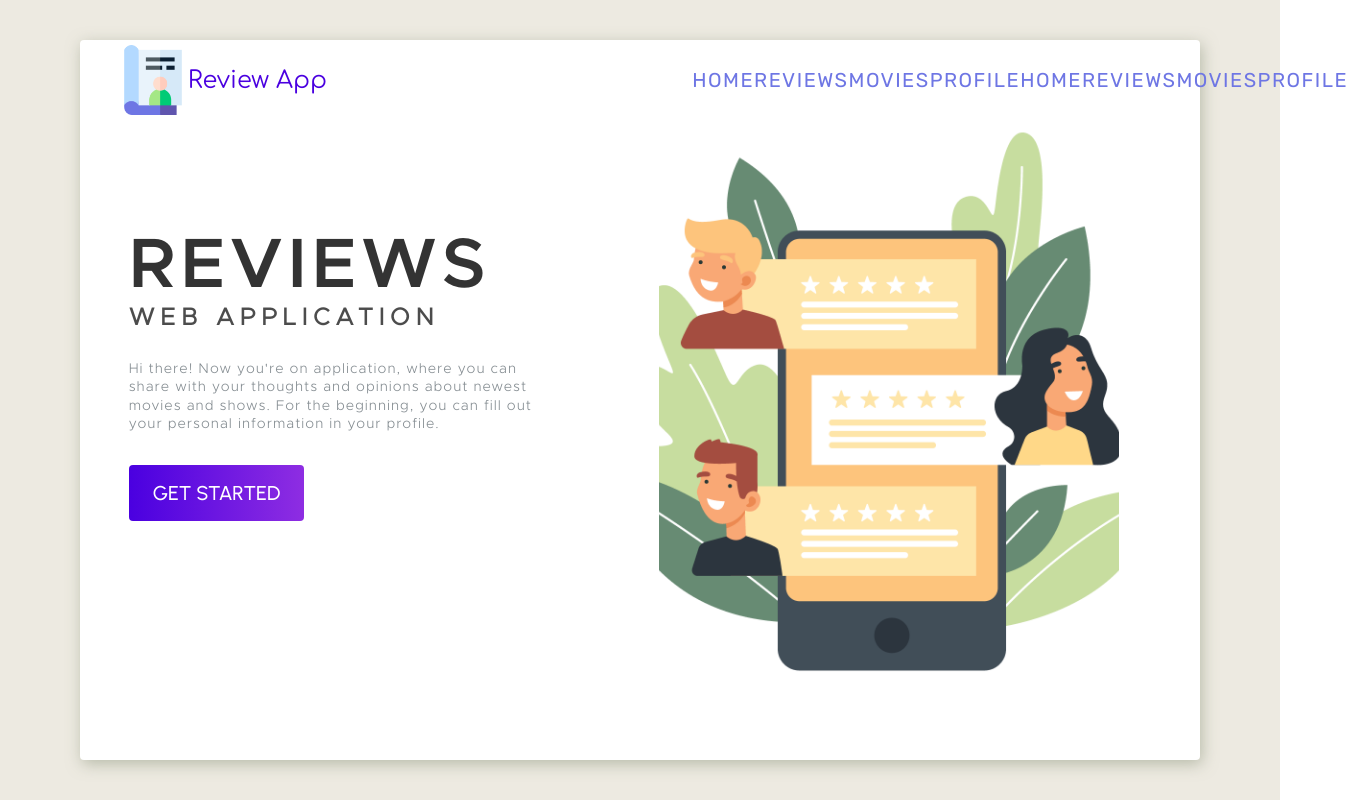
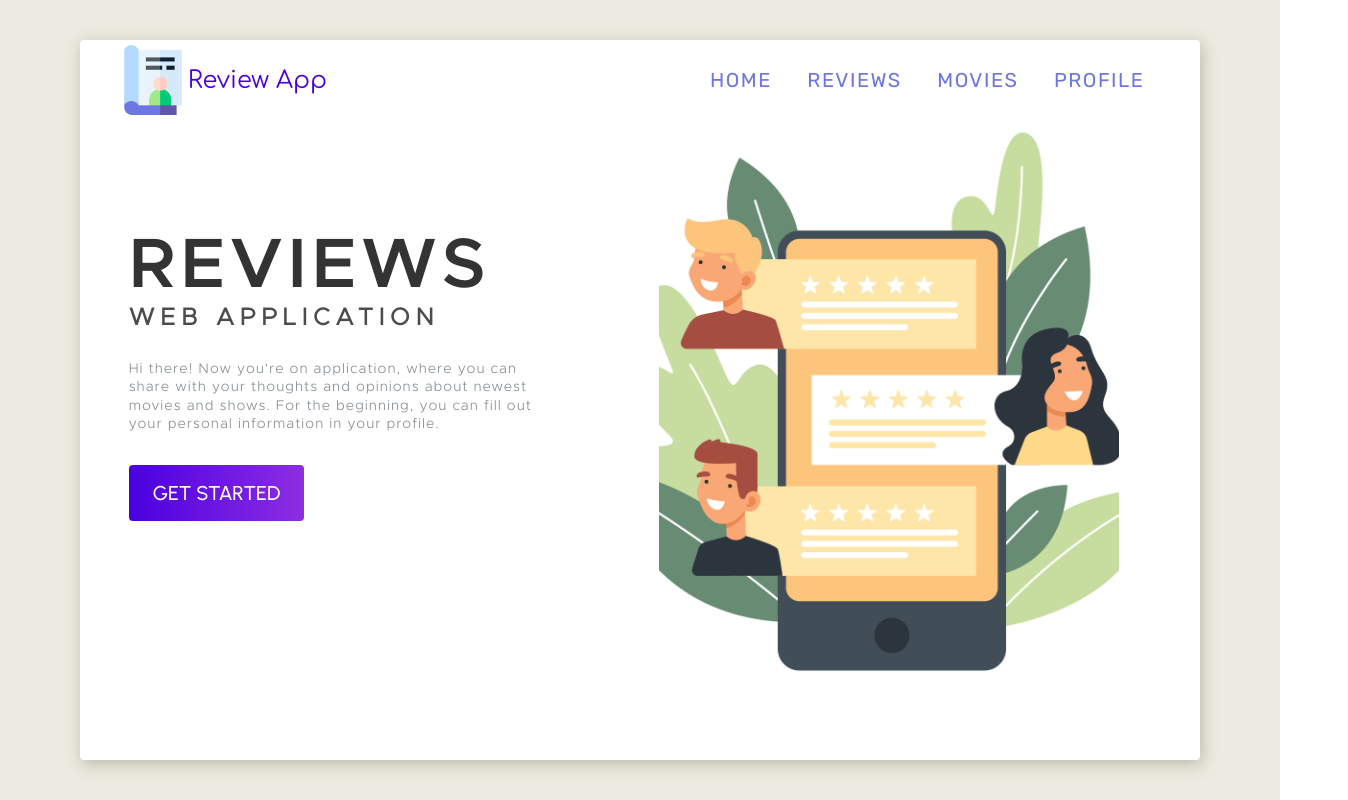
Before and after one commit to HalleXqC/Review-App, a React (Create React App) app: page / in a window 1280 px wide. Shown: the whole page, 1348 px wide, since content can reach past the window. Built offline with nearby package versions, Linux system fonts and the light colour scheme; sample sign-in values are in the browser's storage; a web font is replaced by a local one.

Commit message:
refactoring

```diff
--- a/src/Components/Nav/Nav.jsx
+++ b/src/Components/Nav/Nav.jsx
@@ -37,18 +37,6 @@ const Nav = ({color}) => {
                             </li>
                         ))
                     }
-                    <li>
-                        <NavLink exact to="/home" className={cls.link} activeClassName={cls.active} style={color ? {color: `${color}`} : null}>Home</NavLink>
-                    </li>
-                    <li>
-                        <NavLink exact to="/reviews" className={cls.link} activeClassName={cls.active} style={color ? {color: `${color}`} : null}>Reviews</NavLink>
-                    </li>
-                    <li>
-                        <NavLink exact to="/movies" className={cls.link} activeClassName={cls.active} style={color ? {color: `${color}`} : null}>Movies</NavLink>
-                    </li>
-                    <li>
-                        <NavLink exact to="/profile" className={cls.link} activeClassName={cls.active} style={color ? {color: `${color}`} : null}>Profile</NavLink>
-                    </li>
                 </ul>
             </div>
         </div>
```
